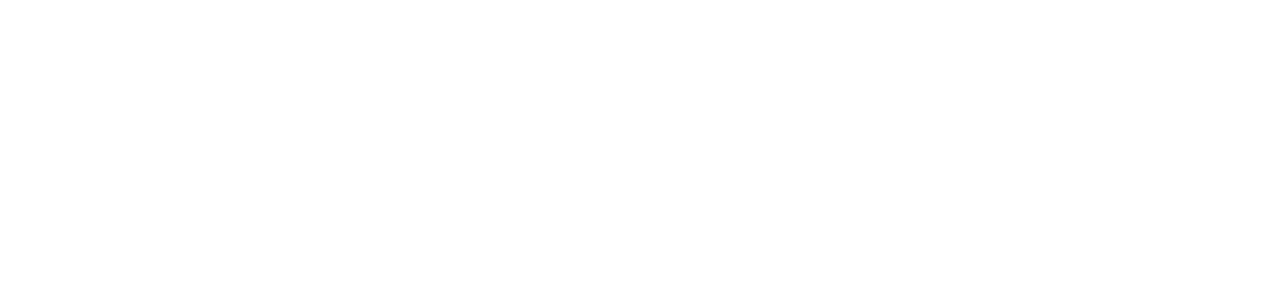
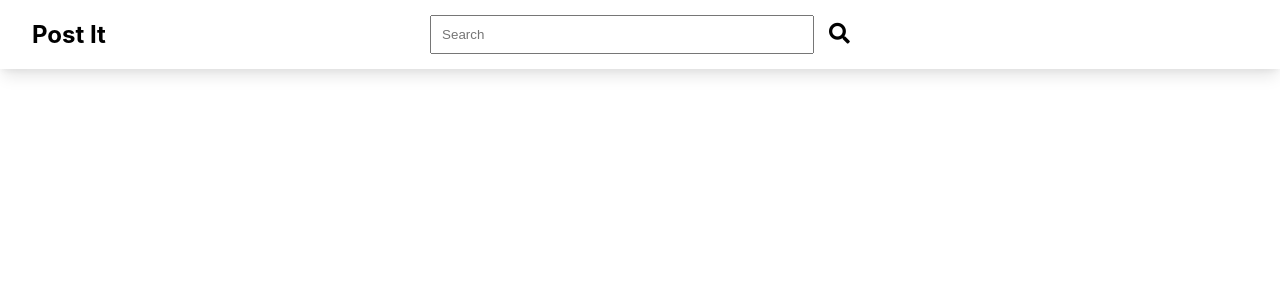
Before and after one commit to knorful/post-it, a React (Create React App) app: page / in a window 1280 px wide. Shown: the top 300 px of the page. Built offline with nearby package versions, Linux system fonts and the light colour scheme.

Commit message:
create skeleton of header navbar

```diff
--- a/public/index.html
+++ b/public/index.html
@@ -15,6 +15,12 @@
       user's mobile device or desktop. See https://developers.google.com/web/fundamentals/web-app-manifest/
     -->
     <link rel="manifest" href="%PUBLIC_URL%/manifest.json" />
+    <link
+      rel="stylesheet"
+      href="https://pro.fontawesome.com/releases/v5.10.0/css/all.css"
+      integrity="sha384-AYmEC3Yw5cVb3ZcuHtOA93w35dYTsvhLPVnYs9eStHfGJvOvKxVfELGroGkvsg+p"
+      crossorigin="anonymous"
+    />
     <!--
       Notice the use of %PUBLIC_URL% in the tags above.
       It will be replaced with the URL of the `public` folder during the build.
--- a/src/App.css
+++ /dev/null
@@ -1,38 +0,0 @@
-.App {
-  text-align: center;
-}
-
-.App-logo {
-  height: 40vmin;
-  pointer-events: none;
-}
-
-@media (prefers-reduced-motion: no-preference) {
-  .App-logo {
-    animation: App-logo-spin infinite 20s linear;
-  }
-}
-
-.App-header {
-  background-color: #282c34;
-  min-height: 100vh;
-  display: flex;
-  flex-direction: column;
-  align-items: center;
-  justify-content: center;
-  font-size: calc(10px + 2vmin);
-  color: white;
-}
-
-.App-link {
-  color: #61dafb;
-}
-
-@keyframes App-logo-spin {
-  from {
-    transform: rotate(0deg);
-  }
-  to {
-    transform: rotate(360deg);
-  }
-}
--- a/src/App.js
+++ b/src/App.js
@@ -1,7 +1,17 @@
-import "./App.css";
+import React, { Component } from "react";
 
-function App() {
-  return <div className="App"></div>;
+import Header from "./components/Header/Header";
+
+class App extends Component {
+  render() {
+    return (
+      <div className="App">
+        <Header />
+        {/* Posts */}
+        {/* SubPosts Categories */}
+      </div>
+    );
+  }
 }
 
 export default App;
--- /dev/null
+++ b/src/components/Header/Header.js
@@ -0,0 +1,20 @@
+import React, { Component } from "react";
+import classes from "./Header.module.css";
+
+class Header extends Component {
+  render() {
+    return (
+      <nav className={classes.Header}>
+        <div className={classes.Logo}>
+          <h1>Post It</h1>
+        </div>
+        <div className={classes.Search}>
+          <input type="text" placeholder="Search" />
+          <i className="fas fa-search"></i>
+        </div>
+      </nav>
+    );
+  }
+}
+
+export default Header;
--- /dev/null
+++ b/src/components/Header/Header.module.css
@@ -0,0 +1,26 @@
+.Header {
+  grid-column: 1/-1;
+  display: grid;
+  grid-template-columns: 1fr 1fr 1fr;
+  grid-gap: 16px;
+  align-content: center;
+  padding: 0 32px;
+  background-color: white;
+  box-shadow: 0 10px 15px -3px rgba(0, 0, 0, 0.1),
+    0 4px 6px -2px rgba(0, 0, 0, 0.05) !important;
+}
+
+.Header .Search {
+  display: flex;
+  align-items: center;
+}
+
+.Header .Search input[type="text"] {
+  padding: 10px;
+  width: 360px;
+}
+
+.Header .Search i {
+  margin-left: 15px;
+  font-size: 1.3rem;
+}
```
Also changed, not shown: 1 other file (tests, documents, lock files or other folders).
